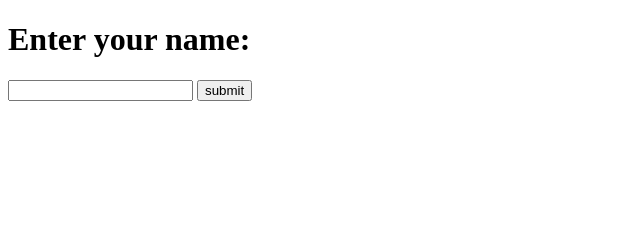
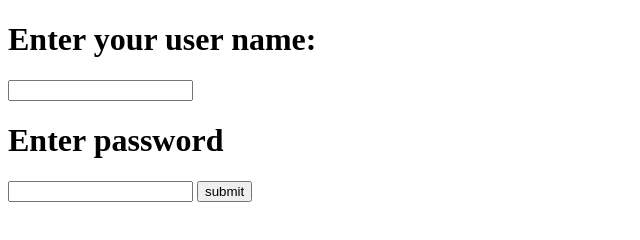
Before and after one commit to Bappa-Bairagya/Web-tech, a plain HTML site: page normal.html in a window 1280 px wide. Shown: the whole page, without its empty margins (0-640 px from the left). Drawn offline with Linux system fonts and the light colour scheme.

Commit message:
add normal

```diff
--- a/normal.html
+++ b/normal.html
@@ -6,7 +6,9 @@
     <title>Document</title>
 </head>
 <body>
-    <h1>Enter your name:</h1>
+    <h1>Enter your user name:</h1>
+    <input type="text">
+    <h1>Enter password</h1>
     <input type="text">
     <input type="submit" value="submit">
 </body>
```
